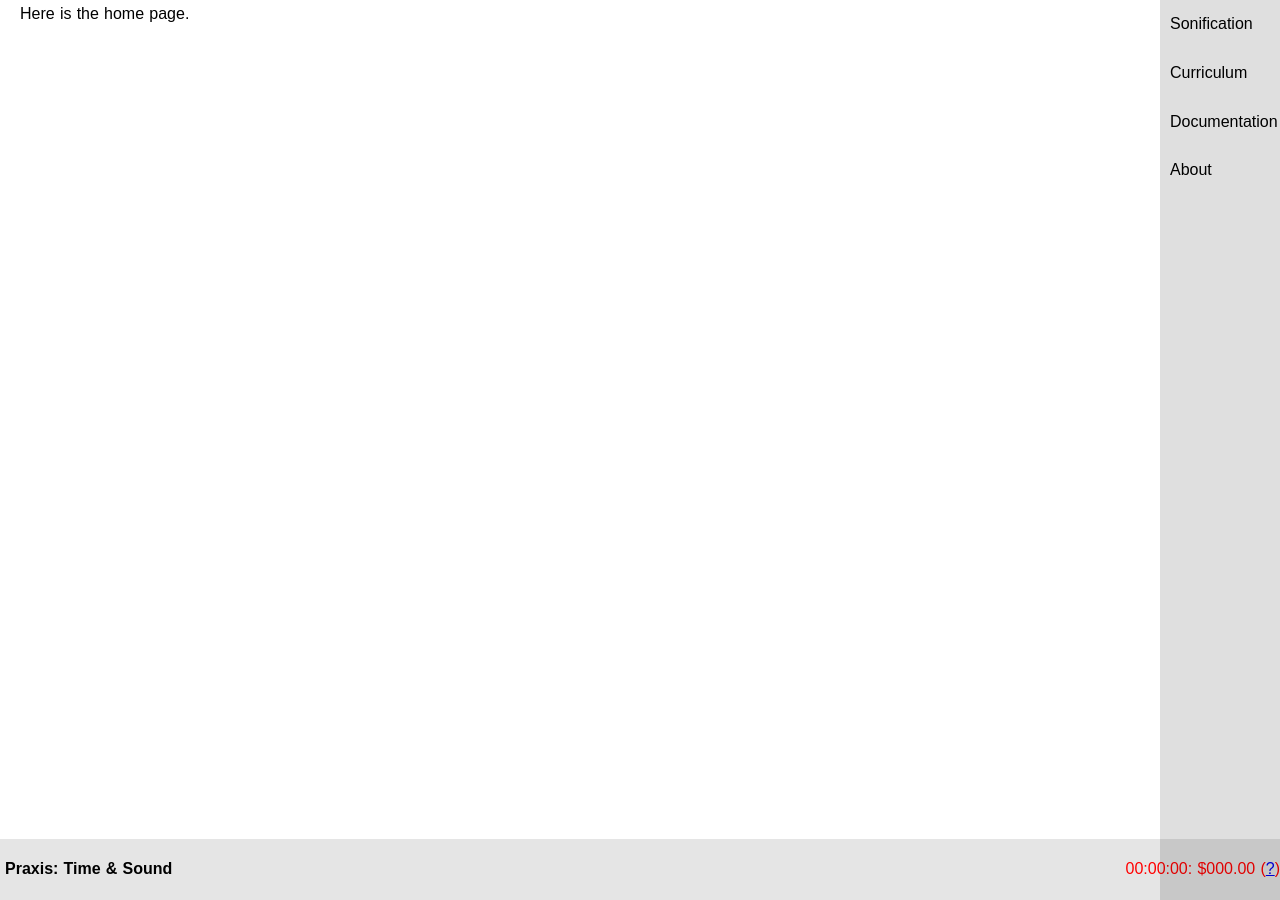
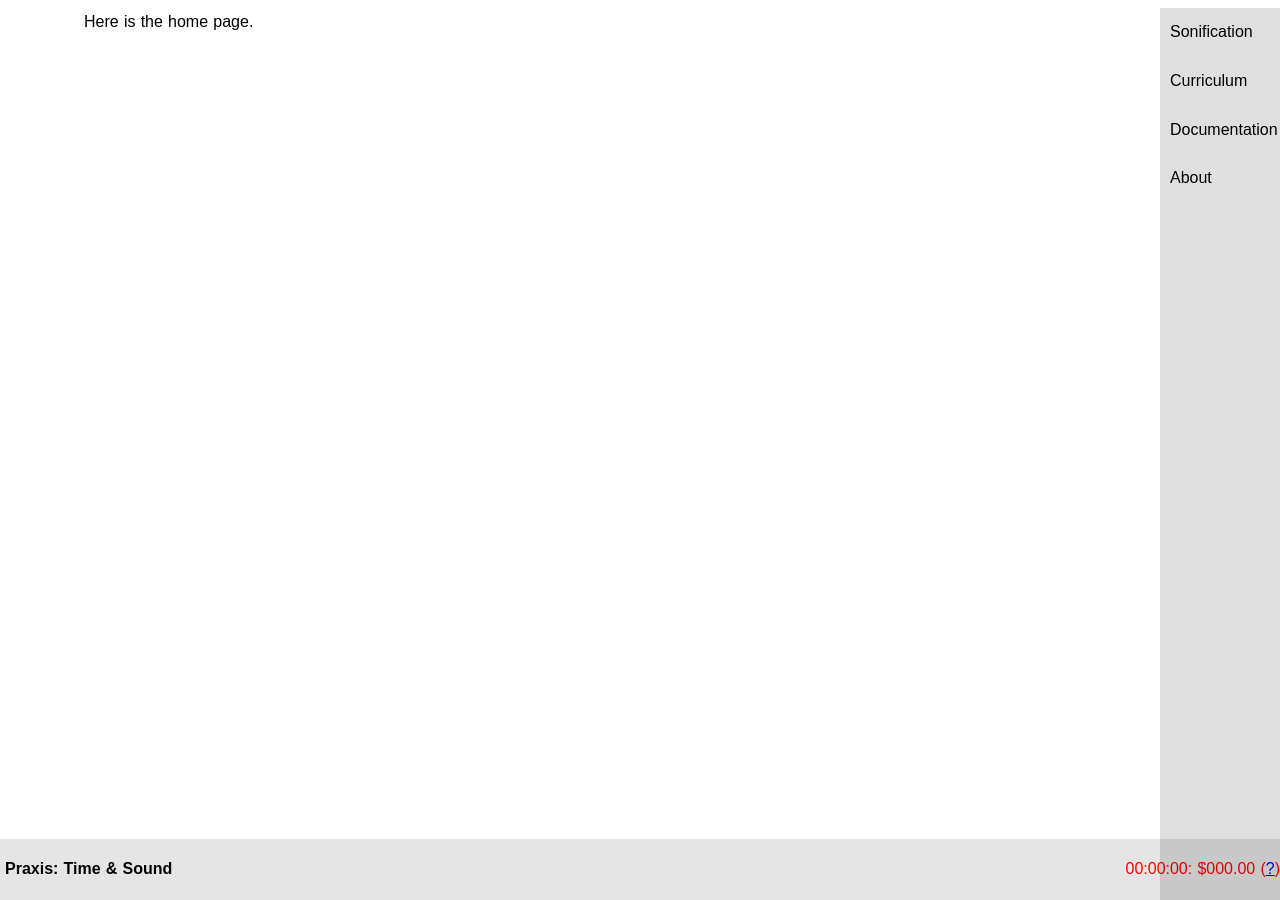
Before and after one commit to scholarslab/clockwork, a Jekyll site: the page built from index.html, in a window 1280 px wide. Built offline with Jekyll 4.4.1, drawn with Linux system fonts in a browser that asks for light colours; some web fonts are replaced.

Commit message:
changed some formatting for body - added margins

```diff
--- a/css/main.css
+++ b/css/main.css
@@ -1,5 +1,6 @@
   body {
-    margin: 0;
+    margin-left: 5%;
+    margin-right: 5%;
     font-family: "Droid Sans", sans-serif;
     line-height: 1.8;
     word-spacing: 0.75px;
```
